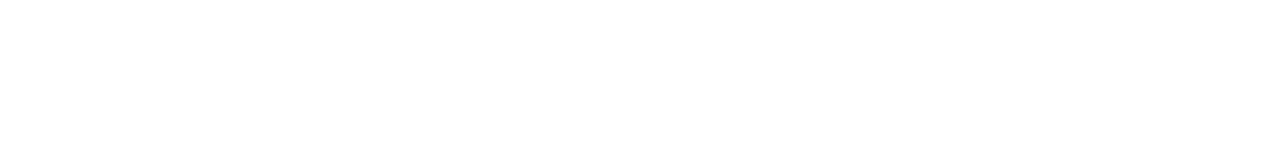
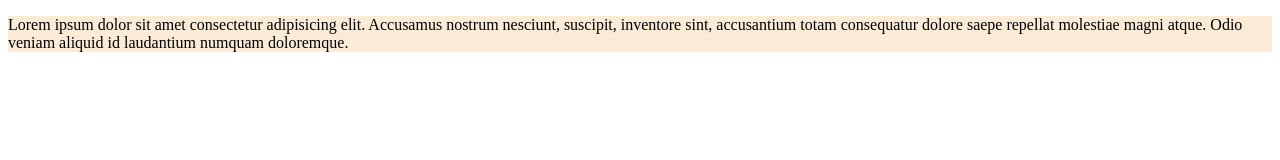
Before and after one commit to Zakir44/Practice-one, a plain HTML site: page index.html in a window 1280 px wide. Drawn offline with Linux system fonts and the light colour scheme.

Commit message:
adding first blog

```diff
--- a/index.html
+++ b/index.html
@@ -4,8 +4,15 @@
     <meta charset="UTF-8">
     <meta name="viewport" content="width=device-width, initial-scale=1.0">
     <title>Sheldron Project-one</title>
+    <link rel="stylesheet" href="style/style1.css">
 </head>
 <body>
-
+    <div>
+        <p>
+            Lorem ipsum dolor sit amet consectetur adipisicing elit.
+             Accusamus nostrum nesciunt, suscipit, inventore sint, accusantium totam consequatur dolore saepe repellat molestiae magni atque.
+             Odio veniam aliquid id laudantium numquam doloremque.
+        </p>
+    </div>
 </body>
 </html>
--- /dev/null
+++ b/style/style1.css
@@ -0,0 +1,3 @@
+div{
+    background-color: antiquewhite;
+}
```
